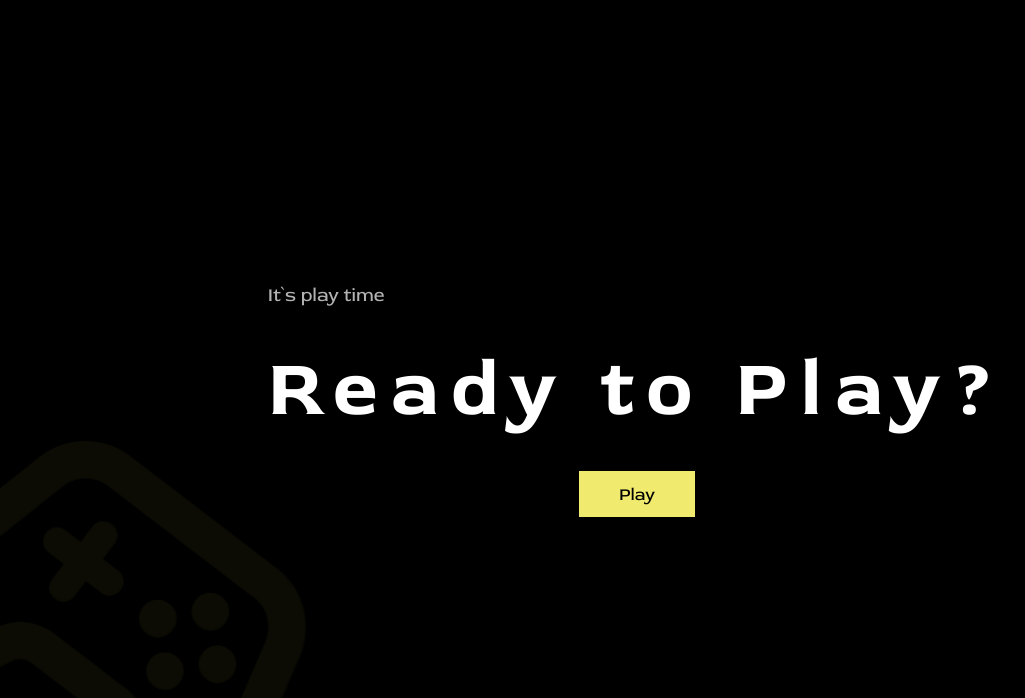
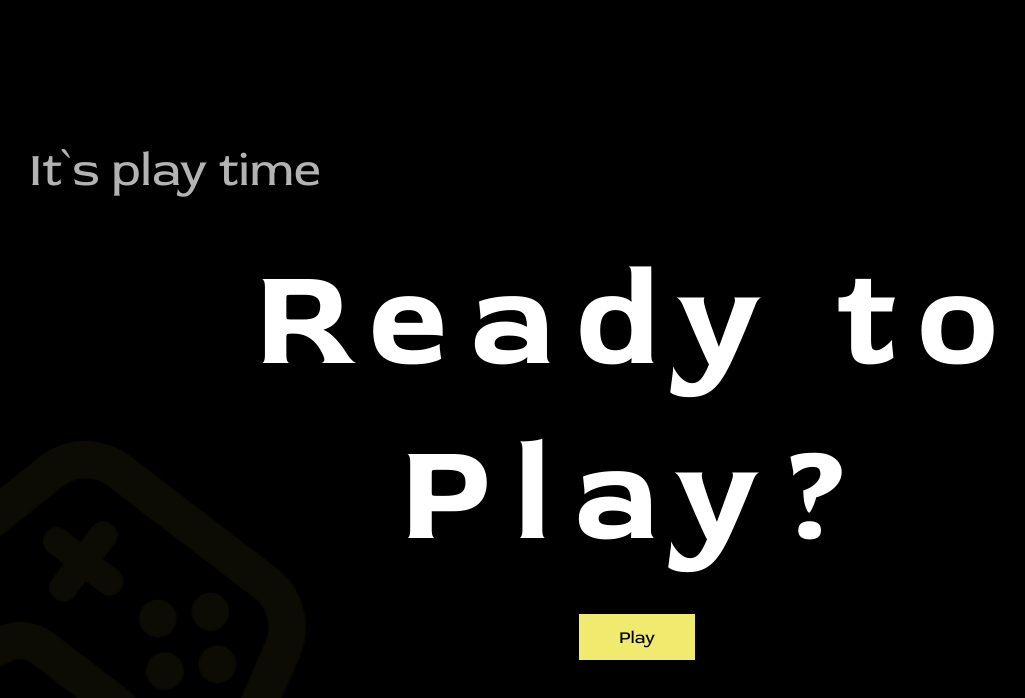
Before and after one commit to DenisBode/15-Memory, a website: page index.html in a window 1280 px wide. Shown: the whole page, without its empty margins (3-1028 px from the left). Drawn offline with Linux system fonts and the light colour scheme.

Commit message:
feat: update start screen title and eyebrow font sizes for improved visibility

```diff
--- a/scss/main.scss
+++ b/scss/main.scss
@@ -58,14 +58,14 @@ textarea {
 }
 
 .start-title {
-  font-size: clamp(2.5rem, 8vw, 5rem);
+  font-size: 140px;
   letter-spacing: 0.15em;
   color: $text;
 }
 
 .start-eyebrow {
   align-self: flex-start;
-  font-size: 1.2rem;
+  font-size: 48px;
   opacity: 0.7;
   color: $text;
 }
```
Also changed, not shown: css/main.css.
